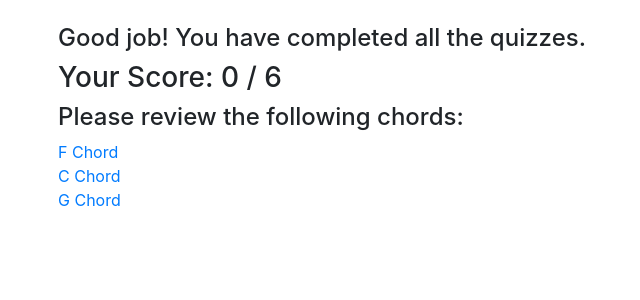
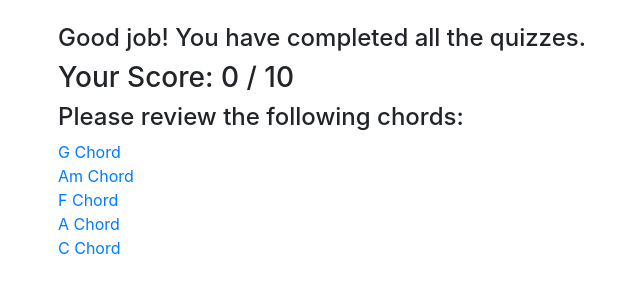
Before and after one commit to TracyCuiYating2/ui-project-group2, a Flask app: page /quiz/result in a window 1280 px wide. Shown: the part 64-364 px from the top of the page, without its empty margins (27-667 px from the left). Run offline with Flask 2, Linux system fonts and the light colour scheme; parts of the project's set-up code (start-up, migrations or seed data) failed here and were passed over; some libraries are stand-ins or nearby versions; some web fonts are replaced.

Commit message:
added A and Am chords

```diff
--- a/server.py
+++ b/server.py
@@ -37,14 +37,40 @@ learnData = {
         "id": 3,
         "chord": "C",
         "chordIMG": "https://b7d3d5f9.rocketcdn.me/chords/standard/C.svg",
-        "chordAudio": "/static/resources/G.mp3",
+        "chordAudio": "/static/resources/C.mp3",
         "prev": "2",
-        "next": "",
+        "next": "4",
         "ukulele": "https://b7d3d5f9.rocketcdn.me/wp-content/themes/olympus/utimages/ukutabs-ukulele-full-vertical.png",
         "fingerings": {
             "3": "3"
         }
-   }
+   },
+       "4": {
+        "id": 4,
+        "chord": "A",
+        "chordIMG": "https://b7d3d5f9.rocketcdn.me/chords/standard/A.svg",
+        "chordAudio": "/static/resources/A.mp3",
+        "prev": "3",
+        "next": "5",
+        "ukulele": "https://b7d3d5f9.rocketcdn.me/wp-content/themes/olympus/utimages/ukutabs-ukulele-full-vertical.png",
+        "fingerings": {
+            "1": "9",
+            "2": "14"
+        }
+   },
+        "5": {
+        "id": 5,
+        "chord": "Am",
+        "chordIMG": "https://b7d3d5f9.rocketcdn.me/chords/standard/Am.svg",
+        "chordAudio": "/static/resources/Am.mp3",
+        "prev": "4",
+        "next": "",
+        "ukulele": "https://b7d3d5f9.rocketcdn.me/wp-content/themes/olympus/utimages/ukutabs-ukulele-full-vertical.png",
+        "fingerings": {
+            "2": "14"
+        }
+   },
+
 }
 
 quiz_data = [
@@ -52,11 +78,13 @@ quiz_data = [
         "id": "1",
         "type": "0",
         "image":["https://b7d3d5f9.rocketcdn.me/chords/standard/C.svg"],
-        "audio": ["/static/resources/C.mp3","/static/resources/F.mp3","/static/resources/G.mp3"],
+        "audio": ["/static/resources/A.mp3","/static/resources/C.mp3","/static/resources/G.mp3"],
         "target": "C",
         "next":"2",
-        "previous":"",
-        "ukulele": "https://b7d3d5f9.rocketcdn.me/wp-content/themes/olympus/utimages/ukutabs-ukulele-full-vertical.png"
+        "ukulele": "https://b7d3d5f9.rocketcdn.me/wp-content/themes/olympus/utimages/ukutabs-ukulele-full-vertical.png",
+        "correct": "B",
+        "user": "",
+        "learn_id":"3"
     },
     {
         "id": "2",
@@ -65,74 +93,54 @@ quiz_data = [
         "audio": ["/static/resources/C.mp3","/static/resources/F.mp3","/static/resources/G.mp3"],
         "target": "G",
         "next":"3",
-        "previous":"1",
-        "ukulele": "https://b7d3d5f9.rocketcdn.me/wp-content/themes/olympus/utimages/ukutabs-ukulele-full-vertical.png"
+        "ukulele": "https://b7d3d5f9.rocketcdn.me/wp-content/themes/olympus/utimages/ukutabs-ukulele-full-vertical.png",
+        "correct": "C",
+        "user": "",
+        "learn_id":"1"
     },
     {
         "id": "3",
         "type": "0",
         "image":["https://b7d3d5f9.rocketcdn.me/chords/standard/F.svg"],
-        "audio": ["/static/resources/C.mp3","/static/resources/F.mp3","/static/resources/G.mp3"],
+        "audio": ["/static/resources/F.mp3","/static/resources/A.mp3","/static/resources/G.mp3"],
         "target": "F",
         "next":"4",
-        "previous":"2",
-        "ukulele": "https://b7d3d5f9.rocketcdn.me/wp-content/themes/olympus/utimages/ukutabs-ukulele-full-vertical.png"
-    },
-        {
-        "id": "4",
-        "type": "1",
-        "image":["https://b7d3d5f9.rocketcdn.me/chords/standard/C.svg"],
-        "audio": ["/static/resources/C.mp3","/static/resources/F.mp3","/static/resources/G.mp3"],
-        "target": "C",
-        "next":"5",
-        "previous":"",
         "ukulele": "https://b7d3d5f9.rocketcdn.me/wp-content/themes/olympus/utimages/ukutabs-ukulele-full-vertical.png",
-
-    },
-        {
-        "id": "5",
-        "type": "1",
-        "image":["https://b7d3d5f9.rocketcdn.me/chords/standard/G.svg"],
-        "audio": ["/static/resources/C.mp3","/static/resources/F.mp3","/static/resources/G.mp3"],
-        "target": "G",
-        "next":"6",
-        "previous":"1",
-        "ukulele": "https://b7d3d5f9.rocketcdn.me/wp-content/themes/olympus/utimages/ukutabs-ukulele-full-vertical.png"
-    },
-        {
-        "id": "6",
-        "type": "1",
-        "image":["https://b7d3d5f9.rocketcdn.me/chords/standard/F.svg"],
-        "audio": ["/static/resources/C.mp3","/static/resources/F.mp3","/static/resources/G.mp3"],
-        "target": "F",
-        "next":"",
-        "previous":"2",
-        "ukulele": "https://b7d3d5f9.rocketcdn.me/wp-content/themes/olympus/utimages/ukutabs-ukulele-full-vertical.png"
-    }
-]
-
-quiz_results = [
-    {
-        "id": "1",
         "correct": "A",
         "user": "",
-        "learn_id":"3"
-    },
-    {
-        "id": "2",
-        "correct": "C",
-        "user": "",
-        "learn_id":"1"
-    },
-        {
-        "id": "3",
-        "correct": "B",
-        "user": "",
         "learn_id":"2"
-
     },
     {
         "id": "4",
+        "type": "0",
+        "image":["https://b7d3d5f9.rocketcdn.me/chords/standard/A.svg"],
+        "audio": ["/static/resources/A.mp3","/static/resources/C.mp3","/static/resources/G.mp3"],
+        "target": "A",
+        "next":"5",
+        "ukulele": "https://b7d3d5f9.rocketcdn.me/wp-content/themes/olympus/utimages/ukutabs-ukulele-full-vertical.png",
+        "correct": "A",
+        "user": "",
+        "learn_id":"4"
+    },
+    {
+        "id": "5",
+        "type": "0",
+        "image":["https://b7d3d5f9.rocketcdn.me/chords/standard/Am.svg"],
+        "audio": ["/static/resources/C.mp3","/static/resources/Am.mp3","/static/resources/F.mp3"],
+        "target": "Am",
+        "next":"6",
+        "ukulele": "https://b7d3d5f9.rocketcdn.me/wp-content/themes/olympus/utimages/ukutabs-ukulele-full-vertical.png",
+        "correct": "B",
+        "user": "",
+        "learn_id":"5"
+    },
+    {
+        "id": "6",
+        "type": "1",
+        "image":["https://b7d3d5f9.rocketcdn.me/chords/standard/C.svg"],
+        "target": "C",
+        "next":"7",
+        "ukulele": "https://b7d3d5f9.rocketcdn.me/wp-content/themes/olympus/utimages/ukutabs-ukulele-full-vertical.png",
         "correct": {
             "1": "",
             "2": "",
@@ -142,8 +150,13 @@ quiz_results = [
         "user":"",
         "learn_id":"3"
     },
-    {
-        "id": "5",
+        {
+        "id": "7",
+        "type": "1",
+        "image":["https://b7d3d5f9.rocketcdn.me/chords/standard/G.svg"],
+        "target": "G",
+        "next":"8",
+        "ukulele": "https://b7d3d5f9.rocketcdn.me/wp-content/themes/olympus/utimages/ukutabs-ukulele-full-vertical.png",
         "correct": {
             "1": "10",
             "2": "2",
@@ -153,8 +166,14 @@ quiz_results = [
         "user":"",
         "learn_id":"1"
     },
-    {
-        "id": "6",
+        {
+        "id": "8",
+        "type": "1",
+        "image":["https://b7d3d5f9.rocketcdn.me/chords/standard/F.svg"],
+        "audio": ["/static/resources/C.mp3","/static/resources/F.mp3","/static/resources/G.mp3"],
+        "target": "F",
+        "next":"9",
+        "ukulele": "https://b7d3d5f9.rocketcdn.me/wp-content/themes/olympus/utimages/ukutabs-ukulele-full-vertical.png",
         "correct": {
             "1": "5",
             "2": "10",
@@ -163,8 +182,96 @@ quiz_results = [
          },
         "user": "",
         "learn_id":"2"
+    },
+            {
+        "id": "9",
+        "type": "1",
+        "image":["https://b7d3d5f9.rocketcdn.me/chords/standard/Am.svg"],
+        "target": "Am",
+        "next":"10",
+        "ukulele": "https://b7d3d5f9.rocketcdn.me/wp-content/themes/olympus/utimages/ukutabs-ukulele-full-vertical.png",
+        "correct": {
+            "1": "",
+            "2": "14",
+            "3": "",
+            "4": ""
+         },
+        "user": "",
+        "learn_id":"5"
+    },
+            {
+        "id": "10",
+        "type": "1",
+        "image":["https://b7d3d5f9.rocketcdn.me/chords/standard/A.svg"],
+        "audio": ["/static/resources/C.mp3","/static/resources/F.mp3","/static/resources/G.mp3"],
+        "target": "A",
+        "next":"",
+        "ukulele": "https://b7d3d5f9.rocketcdn.me/wp-content/themes/olympus/utimages/ukutabs-ukulele-full-vertical.png",
+        "correct": {
+            "1": "9",
+            "2": "14",
+            "3": "",
+            "4": ""
+         },
+        "user": "",
+        "learn_id":"4"
     }
 ]
+
+# quiz_results = [
+#     {
+#         "id": "1",
+#         "correct": "A",
+#         "user": "",
+#         "learn_id":"3"
+#     },
+#     {
+#         "id": "2",
+#         "correct": "C",
+#         "user": "",
+#         "learn_id":"1"
+#     },
+#         {
+#         "id": "3",
+#         "correct": "B",
+#         "user": "",
+#         "learn_id":"2"
+
+#     },
+#     {
+#         "id": "4",
+#         "correct": {
+#             "1": "",
+#             "2": "",
+#             "3": "3",
+#             "4": ""
+#         },
+#         "user":"",
+#         "learn_id":"3"
+#     },
+#     {
+#         "id": "5",
+#         "correct": {
+#             "1": "10",
+#             "2": "2",
+#             "3": "7",
+#             "4": ""
+#         },
+#         "user":"",
+#         "learn_id":"1"
+#     },
+#     {
+#         "id": "6",
+#         "correct": {
+#             "1": "5",
+#             "2": "10",
+#             "3": "",
+#             "4": ""
+#          },
+#         "user": "",
+#         "learn_id":"2"
+#     }
+# ]
 
 # ROUTES
 @app.route('/')
@@ -190,13 +297,6 @@ def learn_fingering(id=None):
 
     return render_template('learn-fingering.html', data=data)
 
-@app.route('/learn/<id>/sound')
-def learn_sound(id=None):
-    global learnData
-    data = learnData[id]
-
-    return render_template('learn-sound.html', data=data)
-
 @app.route('/quiz/<id>')
 def quiz(id=None):
     id = int(id)
@@ -204,7 +304,6 @@ def quiz(id=None):
     if selected_data["type"] == '0':
         return render_template('quiz.html', data=selected_data)
     elif selected_data["type"] == '1':
-        print("here")
         return render_template('quiz_fingering.html', data = selected_data)
 
 @app.route('/quiz/result')
@@ -226,30 +325,29 @@ def quiz_feedback():
 # AJAX Functions
 @app.route('/quiz/save_user_response', methods=['POST'])
 def save_user_response():
-    global quiz_results
+    global quiz_data
 
     json_data = request.get_json()
     i = (int(json_data["id"])) - 1
     response = json_data["user"]
 
-    quiz_results[i]["user"] = response   # NEED TO FIX I DOESNT WORK
+    quiz_data[i]["user"] = response   # NEED TO FIX I DOESNT WORK
 
-    return jsonify(quiz_results=quiz_results)
+    return jsonify(quiz_data=quiz_data)
 
 def checkAnswer():
-    print(quiz_results)
     result = {}
     # review = set()
     review_id = set()
     correct_num = 0
-    for i in range(6):
-        if quiz_results[i]["correct"] == quiz_results[i]['user']:
+    for i in range(10):
+        if quiz_data[i]["correct"] == quiz_data[i]['user']:
             result[i] = True
             correct_num += 1
         else:
             result[i] = False
             # review.add(quiz_data[i]['target'])
-            review_id.add(quiz_results[i]["learn_id"])
+            review_id.add(quiz_data[i]["learn_id"])
     return result, review_id, correct_num
 
 
--- a/static/learn-fingering.js
+++ b/static/learn-fingering.js
@@ -1,3 +1,4 @@
+
 $(document).ready(function(){
     $("#page-title").text("Fingering Learning")
     $("#nav-learn").addClass("active")
@@ -31,7 +32,7 @@ $(document).ready(function(){
         $("#" + cells[fingering]).append(newFing)
     }
 
-    for (let i = 1; i <= 3; i++) {
+    for (let i = 1; i <= 5; i++) {
        if (parseInt(data.id) == i) {
             $("#learn" + i).css("background-color", "#e0e0e0");
         }
--- a/static/quiz-finger.js
+++ b/static/quiz-finger.js
@@ -49,7 +49,7 @@ $(document).ready(function(){
         save_user_response(response);
 
         console.log(data["id"]);
-        if (data["id"] === "6"){
+        if (data["id"] === "10"){
             window.location.href = '/quiz/result'; //quiz result
         }else{
             window.location.href = '/quiz/' + data["next"]
@@ -173,7 +173,7 @@ function save_user_response(selection) {
         contentType: "application/json; charset=utf-8",
         data : JSON.stringify(selection),
         success: function(result){
-            quiz_data = result["quiz_results"]
+            quiz_data = result["quiz_data"]
             console.log(quiz_data)
 
             let url = window.location.href
--- a/static/quiz.js
+++ b/static/quiz.js
@@ -51,7 +51,7 @@ function save_user_response(selection, seleID) {
         contentType: "application/json; charset=utf-8",
         data : JSON.stringify(selection),
         success: function(result){
-            quiz_data = result["quiz_results"]
+            quiz_data = result["quiz_data"]
 
             console.log(quiz_data)
 
--- a/templates/home.html
+++ b/templates/home.html
@@ -32,7 +32,7 @@
         </button>
 
         <div class="collapse navbar-collapse" id="navbarSupportedContent">
-          <ul class="navbar-nav mr-auto">
+          <ul class="navbar-nav mr-auto" id = "chord-side-bar">
             <li class="nav-item">
               <a class="nav-link" href="/learn/basic"><span class="mb-0 h5">Learn Basics</span></a>
             </li>
--- a/templates/learn-fingering.html
+++ b/templates/learn-fingering.html
@@ -31,6 +31,12 @@
                 </a>
                 <a href="/learn/3" id="learn3" class="list-group-item list-group-item-action py-2 ripple">
                     <i class="fas fa-chart-area fa-fw me-3"></i><span>C</span>
+                  </a>
+                  <a href="/learn/4" id="learn4" class="list-group-item list-group-item-action py-2 ripple">
+                    <i class="fas fa-chart-area fa-fw me-3"></i><span>A</span>
+                  </a>
+                  <a href="/learn/5" id="learn5" class="list-group-item list-group-item-action py-2 ripple">
+                    <i class="fas fa-chart-area fa-fw me-3"></i><span>Am</span>
                   </a>
             </div>
         </div>
--- a/templates/quiz-result.html
+++ b/templates/quiz-result.html
@@ -12,7 +12,7 @@
 
 <div>
     <h4>Good job! You have completed all the quizzes. </h4>
-    <h3>Your Score: {{data.correctNum}} / 6 </h3>
+    <h3>Your Score: {{data.correctNum}} / 10 </h3>
     <h4>Please review the following chords:</h4>
     <div id="result">
     </div>
--- a/templates/quiz.html
+++ b/templates/quiz.html
@@ -13,7 +13,7 @@
 
 <div id="basic-content"> <!-- Removed the container from this, since the home.html page already places everything within a container-->
     <div class="row">
-        <div class="col-md-12"><h3>Quizzes {{data.id}}/6</h3></div>
+        <div class="col-md-12"><h3>Quizzes {{data.id}}/10</h3></div>
     </div>
     <div class="row">
         <div class="col-md-12"><h4>From the following 3 audio, which one is {{data.target}} chord?</h4></div>
--- a/templates/quiz_fingering.html
+++ b/templates/quiz_fingering.html
@@ -18,7 +18,7 @@
 
             </div> -->
             <div class="row">
-                <div class="col-md-12"><h3>Quizzes {{data.id}}/6</h3></div>
+                <div class="col-md-12"><h3>Quizzes {{data.id}}/10</h3></div>
             </div>
             <div class="row">
                 <div class="col-md-8"><h4>Place the correct fingering buttons for {{data.target}}</h4></div>
```
Also changed, not shown: 4 other files.
